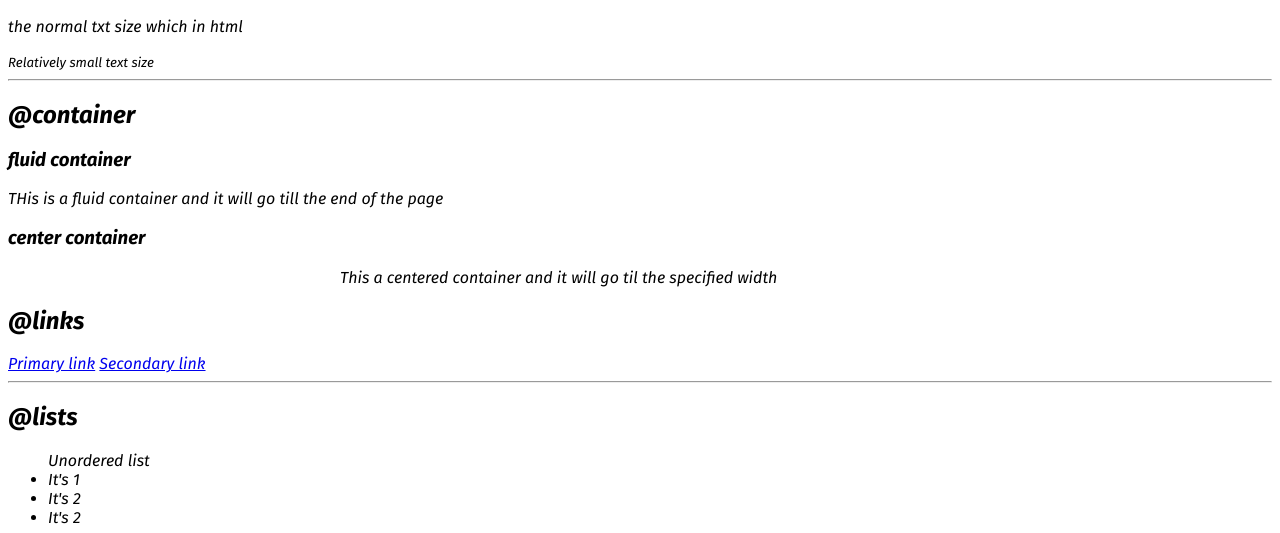
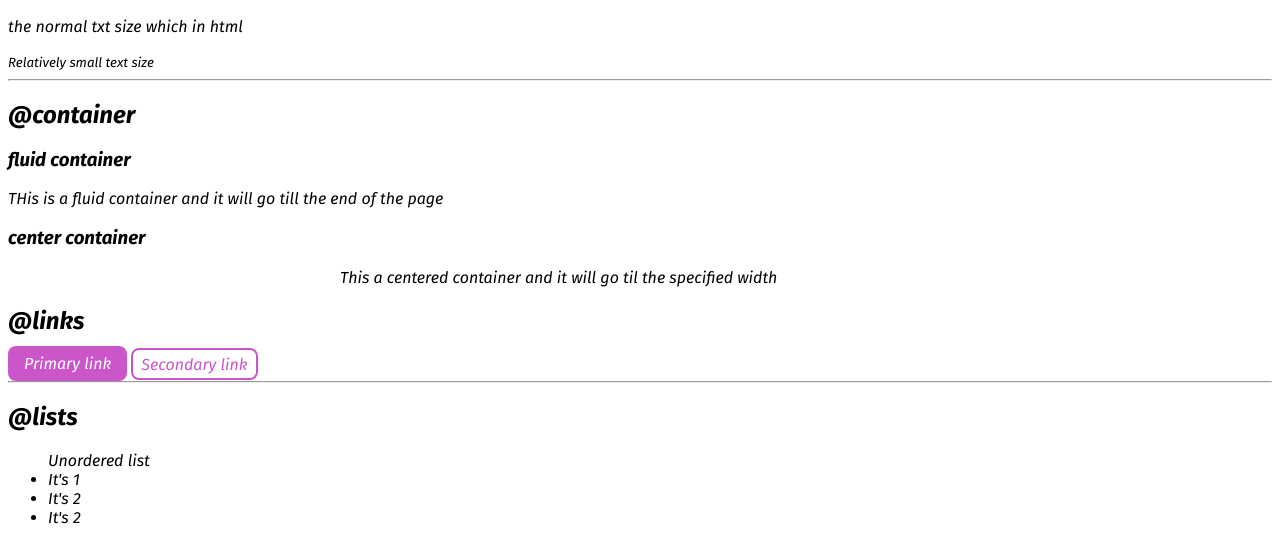
Before and after one commit to Aman1440/portfolio, a plain HTML site: page index.html in a window 1280 px wide. Shown: the part 267-800 px from the top of the page. Drawn offline with Linux system fonts and the light colour scheme.

Commit message:
links updated

```diff
--- a/index.html
+++ b/index.html
@@ -29,12 +29,12 @@
     <h3> fluid container </h3>
     <div class="container-fluid">THis is a fluid container and it will go till the end of the page</div>
     <h3> center container</h3>
-    <div class="container-center"> This a centered container and it will go til the specified width </div>
+    <div class="container container-center"> This a centered container and it will go til the specified width </div>
 
     <h2>@links</h2>
 
-    <a href="/">Primary link</a>
-    <a href="/">Secondary link</a>
+    <a class="link-primary" href="/">Primary link</a>
+    <a class="link-secondary" href="/">Secondary link</a>
 
     <hr>
 
--- a/style.css
+++ b/style.css
@@ -1,4 +1,9 @@
 @import url('https://fonts.googleapis.com/css2?family=Fira+Sans:ital,wght@1,300;1,400;1,700&display=swap');
+
+:root{
+    --primary-color: rgb(202, 86, 202);
+}
+
 
 body{
     font-family: 'Fira Sans', sans-serif;
@@ -16,3 +21,23 @@ body{
     max-width: 600px;
     margin: auto;
 }
+
+
+
+/* links */
+
+.link-primary {
+    text-decoration: none;
+    padding: 0.5rem 1rem;
+    background-color: var(--primary-color);
+    border-radius: 0.5rem;
+    color:white;
+}
+
+.link-secondary{
+    color: var(--primary-color);
+    border-radius: 0.5rem;
+    border: 2px solid var(--primary-color);
+    text-decoration: none;
+    padding: 0.3rem 0.5rem;
+}
```
